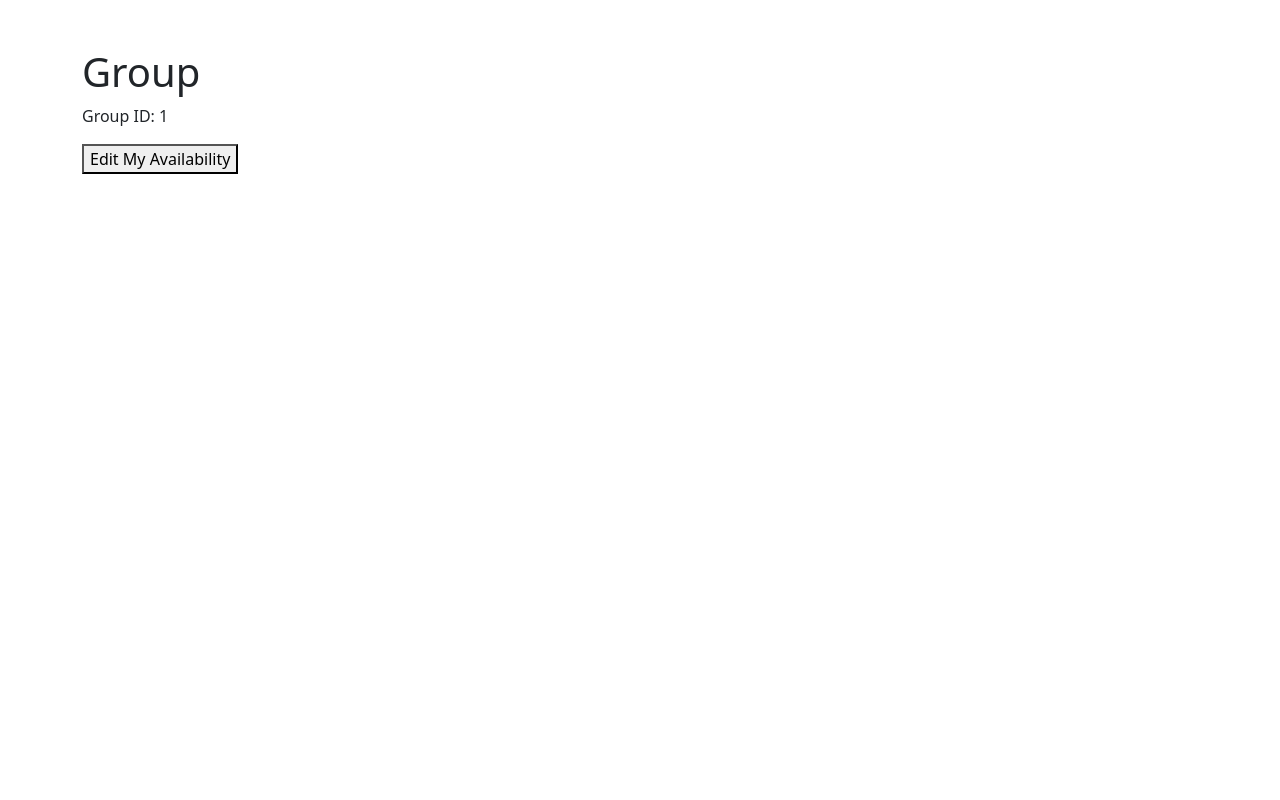
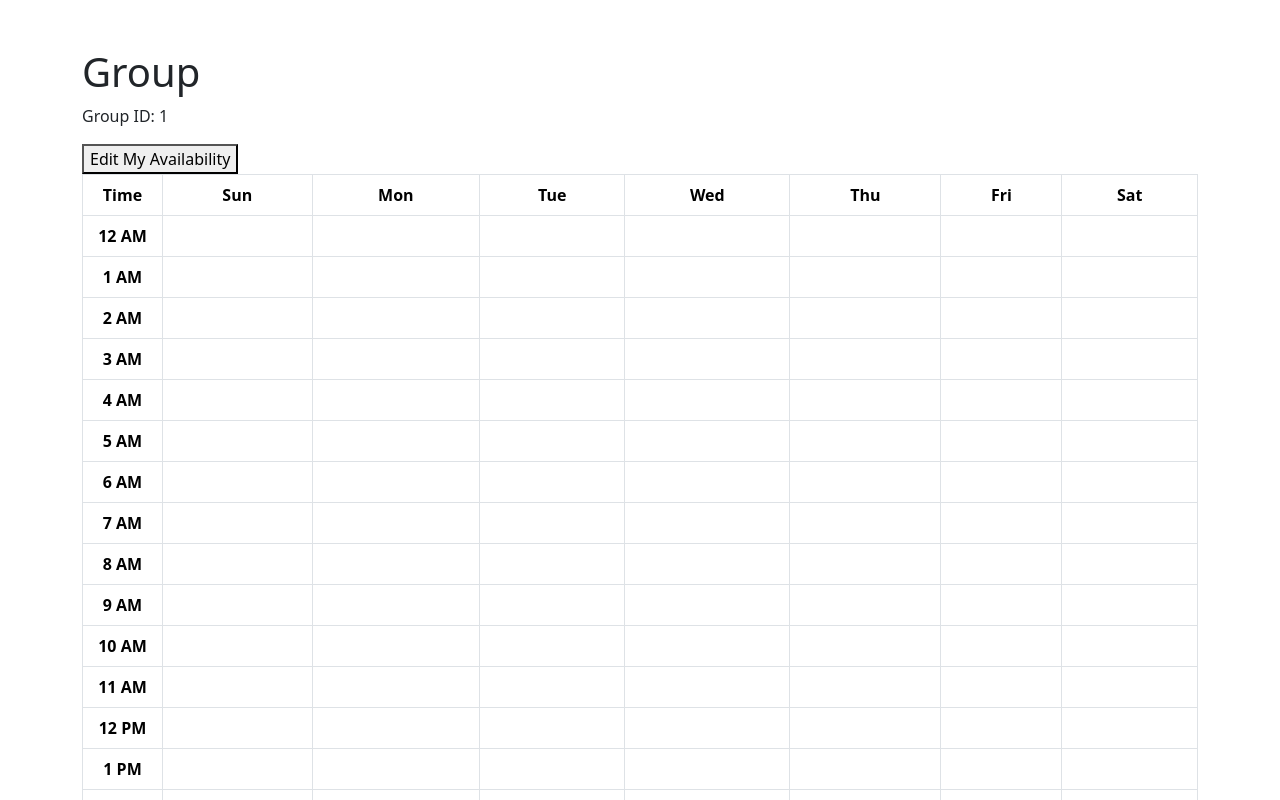
Before and after one commit to ParthP22/Planify, a Next.js app in the folder planify/: page /group/1 in a window 1280 px wide. Shown: the top 800 px of the page. Built offline with nearby package versions, Linux system fonts and the light colour scheme; no server answers; the database is empty.

Commit message:
feat: copy and pasted over the grid logic from the availability page onto the group page to display the overlap schedule, which works as intended

```diff
--- a/planify/src/app/group/[groupId]/page.tsx
+++ b/planify/src/app/group/[groupId]/page.tsx
@@ -11,6 +11,10 @@ export default function GroupPage() {
     const router = useRouter();
     const [overlap, setOverlap] = useState<number[]>([]);
 
+    const NUM_ROWS = 24;
+    const NUM_COLS = 7;
+    const rows = [];
+
     useEffect(() => {
         const fetchOverlap = async () => {
             const allSlots = await getGroupAvailability(groupId);
@@ -21,6 +25,59 @@ export default function GroupPage() {
         fetchOverlap();
     }, [groupId]);
 
+    function formatHour(hour: number){
+        const suffix = hour < 12 ? "AM" : "PM";
+
+        // Since the hours go from 12 AM, 1 AM, ..., 12 PM, 1 PM, ..., 12 AM,
+        // we need to force 12 AM/PM to be 12, not zero, when doing modulus.
+        // The rest of the hours are fine though.
+        const adjustedHour = (hour % 12 === 0) ? 12 : hour % 12;
+
+        // Return the hour and AM/PM
+        return `${adjustedHour} ${suffix}`;
+    }
+
+    // Iterate over the grid's dimensions and create each of the
+    // cells for the user.
+    for (let row = 0; row < NUM_ROWS; row++) {
+        // Create cells array for the current row
+        const cells = [];
+
+        // Add time label as the first column in the grid for the currenet row.
+        // The rest of the columns in this row will be the availability grid itself,
+        // which are added in the for-loop below
+        cells.push(
+            <td key="time" style={{ fontWeight: "bold", width: "80px" }}>
+                {formatHour(row)}
+            </td>
+        );
+
+        // Create each column cell for the current row
+        for (let col = 0; col < NUM_COLS; col++) {
+            // Get the proper index
+            const index = row * NUM_COLS + col;
+
+            // Retrieve whether or not this cell has been toggled
+            const active = overlap[index];
+
+            // Create the cell for the column in this table
+            cells.push(
+                <td
+                    key={col}
+                    style={{
+                    backgroundColor: active ? "#0000FF" : "#FFFFFF",
+                    height: "40px"
+                    }}
+                >
+                    {active ? "✓" : ""}
+                </td>
+            );
+        }
+
+        // Add this row into the rows array
+        rows.push(<tr key={row}>{cells}</tr>);
+    }
+
     return (
         <div className="container mt-5">
             <h1>Group</h1>
@@ -29,6 +86,23 @@ export default function GroupPage() {
             <button onClick={() => router.push(`/group/${groupId}/availability`)}>
                 Edit My Availability
             </button>
+
+            {/* Availability Grid */}
+            <table className="table table-bordered text-center">
+                <thead>
+                    <tr>
+                        <th>Time</th>
+                        <th>Sun</th>
+                        <th>Mon</th>
+                        <th>Tue</th>
+                        <th>Wed</th>
+                        <th>Thu</th>
+                        <th>Fri</th>
+                        <th>Sat</th>
+                    </tr>
+                </thead>
+                <tbody>{rows}</tbody>
+            </table>
         </div>
 
 
```
